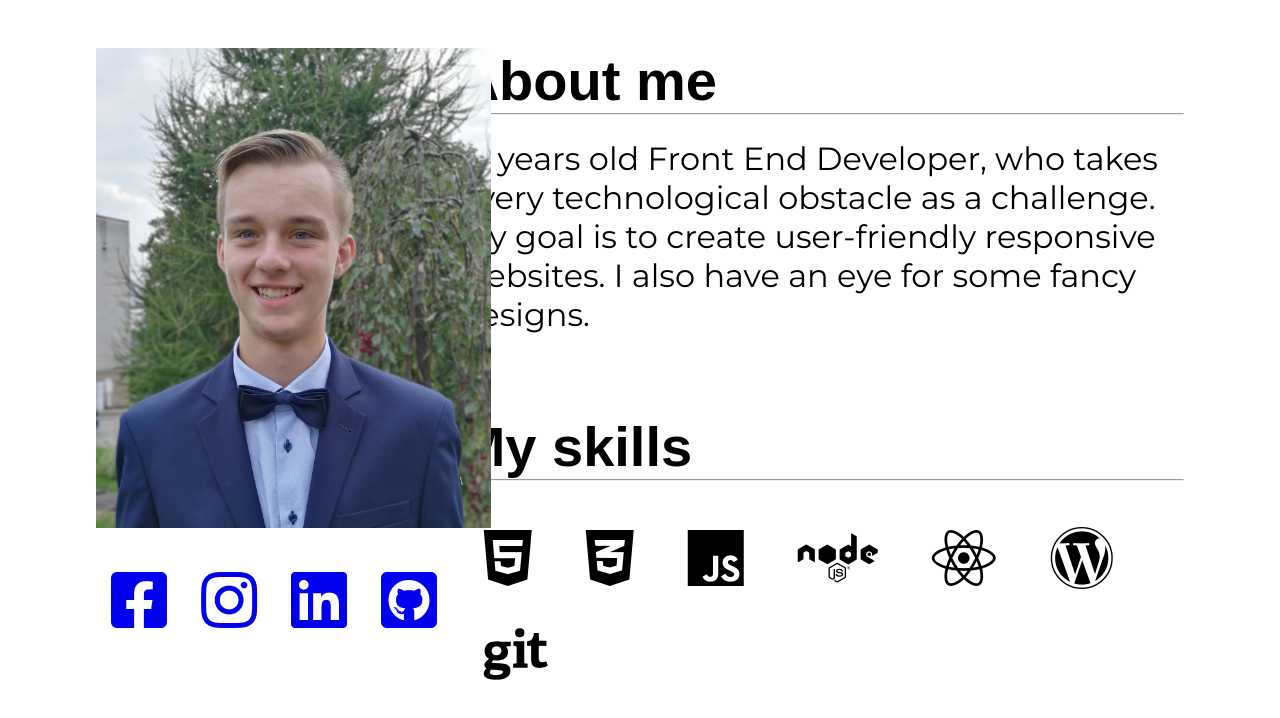
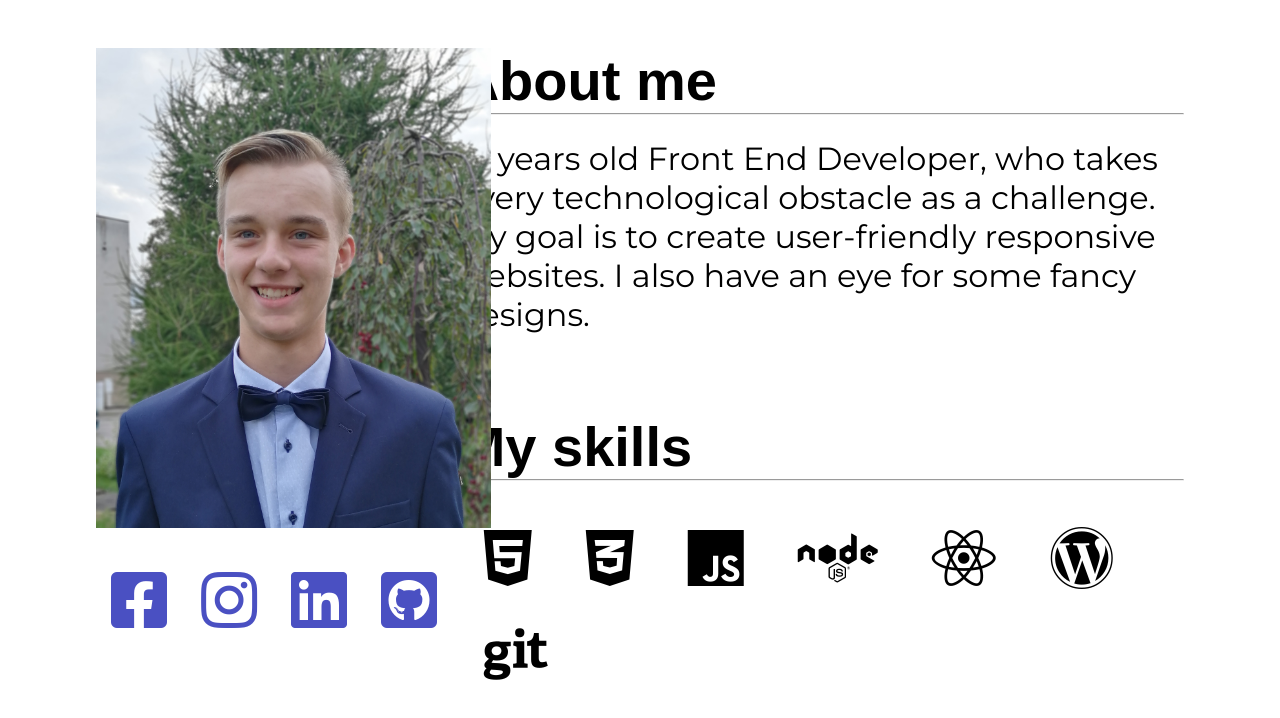
Before and after one commit to janlankas/Portfolio-website, a plain HTML site: page about.html in a window 1280 px wide. Drawn offline with Linux system fonts and the light colour scheme; a web font is replaced by a local one.

Commit message:
finished about page

```diff
--- a/about.html
+++ b/about.html
@@ -21,12 +21,14 @@
 
             <div class="social">
                 <div class="social-icons">
-                    <a href="https://www.facebook.com/jenda.lanky/"><i
+                    <a href="https://www.facebook.com/jenda.lanky/" target="_blank"><i
                             class="fab s-icons fa-4x fa-facebook-square"></i></a>
-                    <a href="https://www.instagram.com/lanky_16/"><i class="fab s-icons fa-4x fa-instagram"></i></a>
-                    <a href="https://www.linkedin.com/in/jan-lanka%C5%A1-70bb201ab/"><i
+                    <a href="https://www.instagram.com/lanky_16/" target="_blank"><i
+                            class="fab s-icons fa-4x fa-instagram"></i></a>
+                    <a href="https://www.linkedin.com/in/jan-lanka%C5%A1-70bb201ab/" target="_blank"><i
                             class="fab s-icons fa-4x fa-linkedin"></i></a>
-                    <a href="https://github.com/janlankas"><i class="fab s-icons fa-4x fa-github-square"></i></a>
+                    <a href="https://github.com/janlankas" target="_blank"><i
+                            class="fab s-icons fa-4x fa-github-square"></i></a>
                 </div>
             </div>
         </div>
--- a/style.css
+++ b/style.css
@@ -105,5 +105,11 @@ main {
   top: 70%;
 }
 .s-icons {
+  color: rgb(74, 80, 194);
   margin: 0.5rem 15px;
 }
+
+.s-icons:hover {
+  color: rgb(255, 145, 102);
+  transition: all 0.3s ease-in-out;
+}
```
